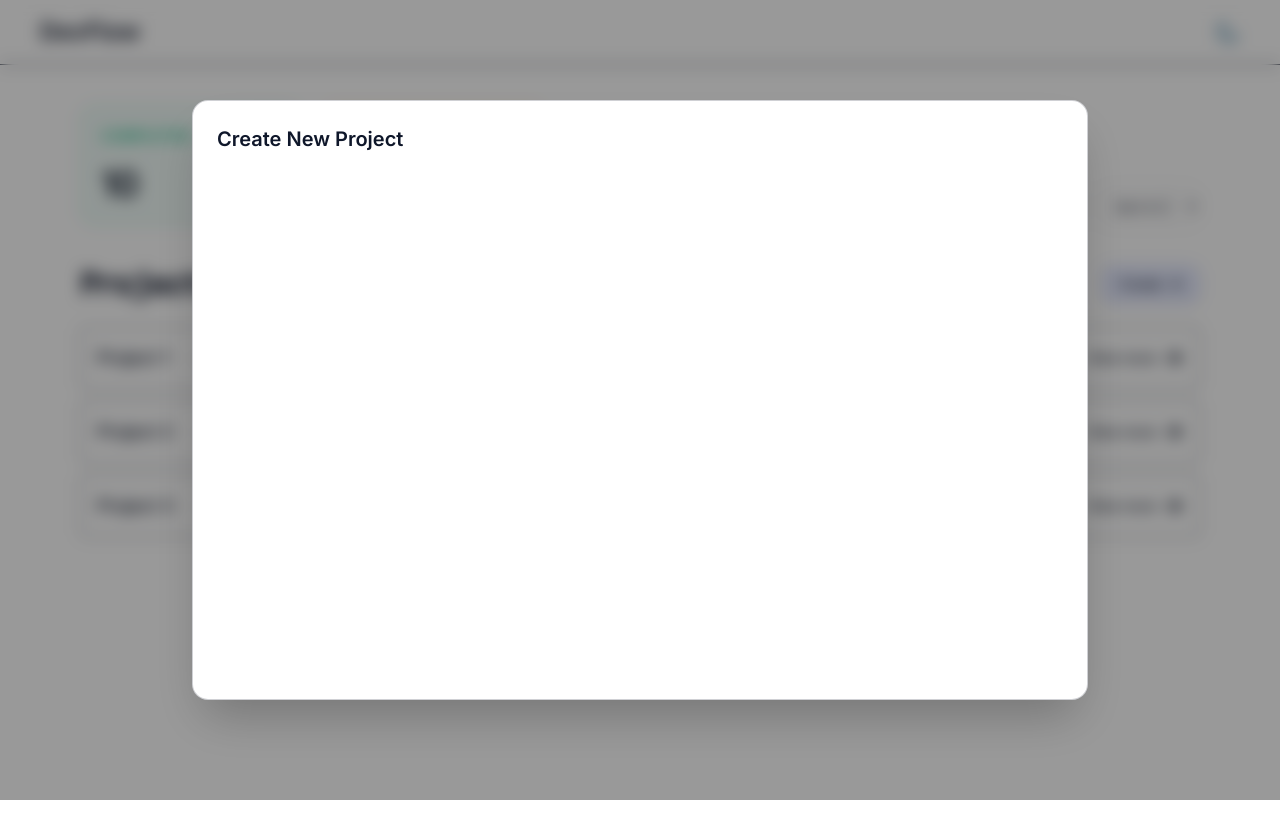
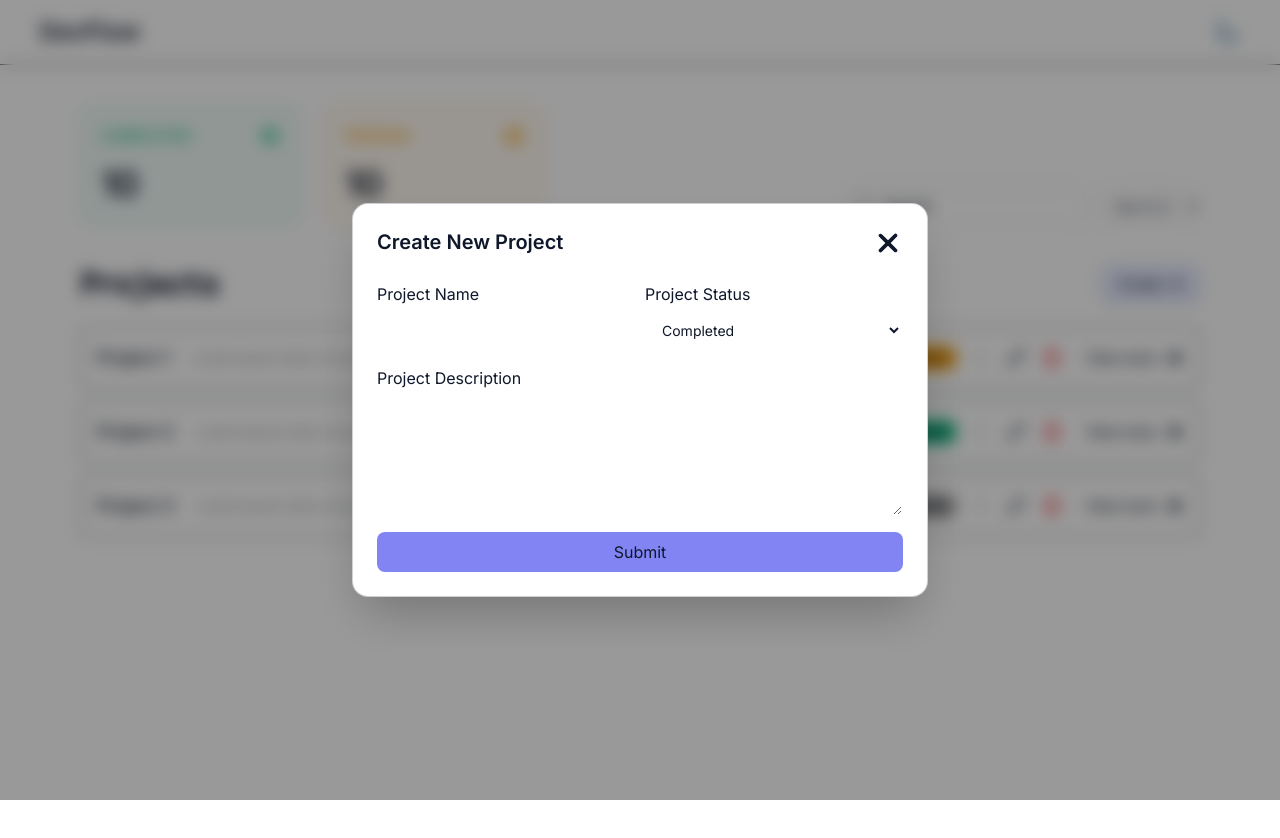
Before and after one commit to yuvanadarsh/devflow, a React (Vite) app: page / in a window 1280 px wide. Both pictures are taken after typing "Sample" into the empty fields and a click on the button "Create". Shown: the top 838 px of the page. Built offline with nearby package versions, Linux system fonts and the light colour scheme.

Commit message:
feat: Create Card UI completed

```diff
--- a/src/components/CreateCard.tsx
+++ b/src/components/CreateCard.tsx
@@ -1,10 +1,50 @@
-// 1. Accept 'onClose' from the props object
+import { FaXmark } from "react-icons/fa6";
+
 export default function CreateCard({ onClose }: { onClose: () => void }) {
   return (
     <div onClick={onClose} className="fixed inset-0 z-100 bg-black/40 backdrop-blur-sm flex items-center justify-center">
-      <div onClick={(e) => e.stopPropagation()} className="w-4xl h-150 bg-bg border border-text-primary/20 bg-background rounded-2xl shadow-2xl p-6">
-        {/* Your Form Content / Submit buttons will go here safely */}
-        <h2 className="text-xl font-bold">Create New Project</h2>
+      <div onClick={(e) => e.stopPropagation()} className="w-xl bg-bg border border-text-primary/20 bg-background rounded-2xl shadow-2xl p-6 flex flex-col">
+        <div className="flex flex-row justify-between">
+          <h2 className="text-xl font-bold">Create New Project</h2>
+          <FaXmark className="text-3xl hover:text-text-primary/60 cursor-pointer" onClick={onClose} />
+        </div>
+        <form action="" className="flex flex-col pt-6 gap-4">
+          <div className="flex flex-row gap-2">
+            <div className="flex flex-col gap-1.5 w-full">
+              <label htmlFor="name" className="text-md">
+                Project Name
+              </label>
+              <input type="text" id="name" className="border border-white/20 hover:border-text-primary/40 focus:border-primary/60 px-3 py-1.5 outline-0 rounded-lg text-md" required />
+            </div>
+            <div className="flex flex-col gap-1.5 w-full">
+              <label htmlFor="name" className="text-md">
+                Project Status
+              </label>
+              <select
+                name="sort"
+                id="dropdown"
+                className="bg-transparent border border-white/20 hover:border-text-primary/40 focus:border-primary/60 px-3 py-2 rounded-lg text-sm outline-none transition-colors cursor-pointer"
+              >
+                <option value="Completed" className="bg-slate-900 text-white">
+                  Completed
+                </option>
+                <option value="In Progress" className="bg-slate-900 text-white">
+                  In Progress
+                </option>
+                <option value="Backlog" className="bg-slate-900 text-white">
+                  Backlog
+                </option>
+              </select>
+            </div>
+          </div>
+          <div className="flex flex-col gap-1.5">
+            <label htmlFor="description" className="text-md">
+              Project Description
+            </label>
+            <textarea id="description" className="border h-30 border-white/20 hover:border-text-primary/40 focus:border-primary/60 px-3 py-2 outline-0 rounded-lg" required />
+          </div>
+          <button className="bg-primary/80 py-2 px-4 rounded-lg hover:bg-primary">Submit</button>
+        </form>
       </div>
     </div>
   );
```
